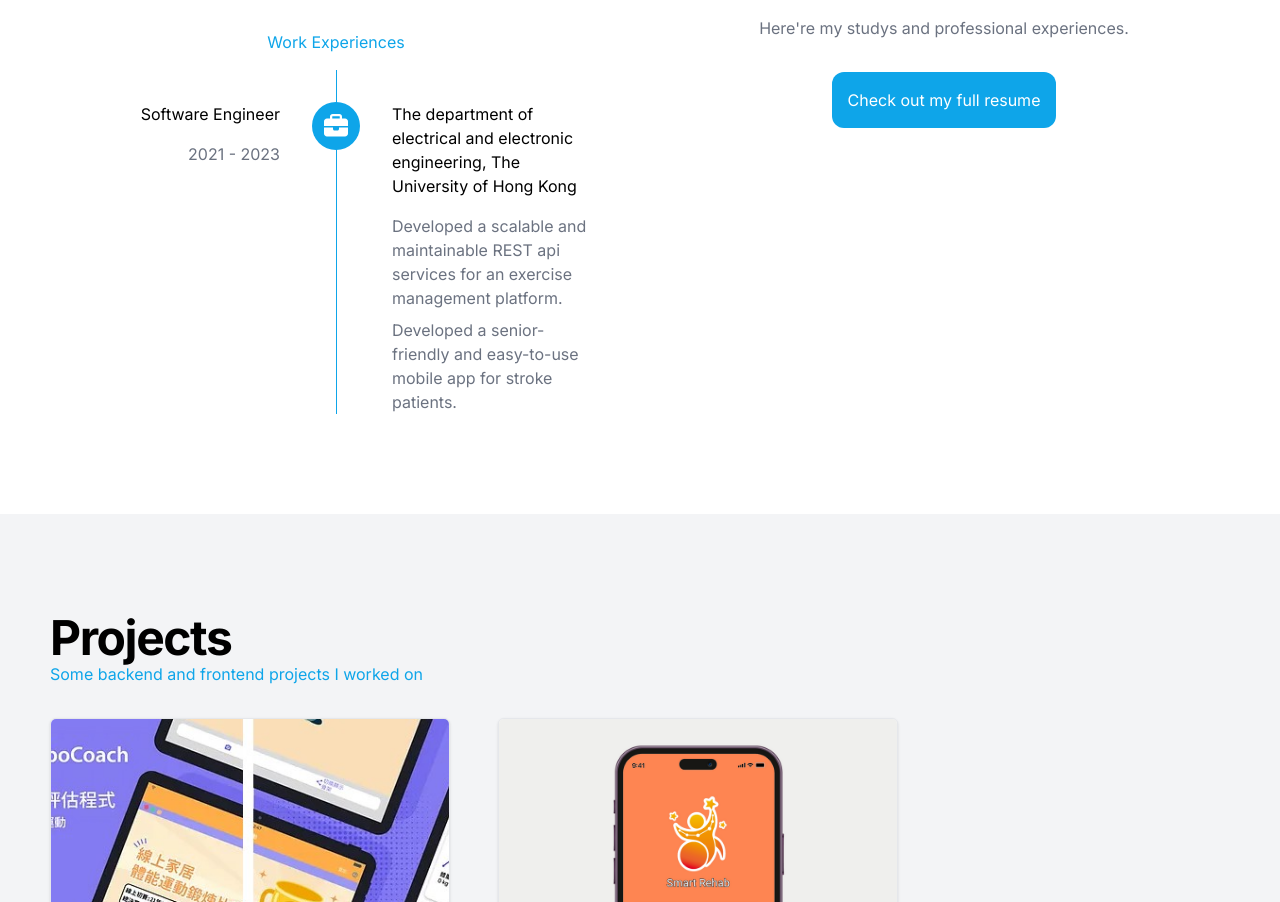
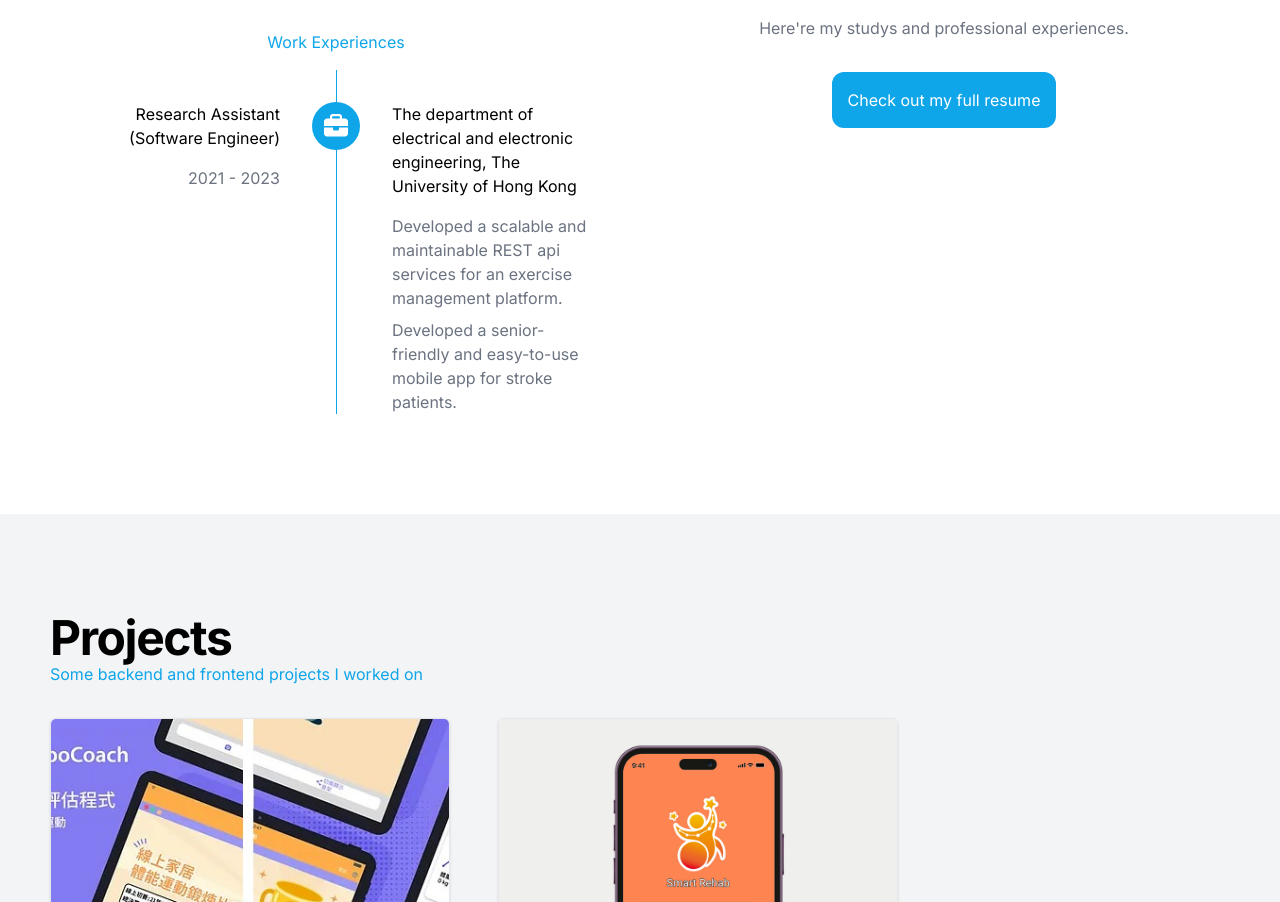
Before and after one commit to oscar22558/portfolio, a Next.js app in the folder ui/: page / in a window 1280 px wide. Shown: the part 2620-3522 px from the top of the page. Built offline with nearby package versions, Linux system fonts and the light colour scheme.

Commit message:
Corrected job title in exp section

```diff
--- a/ui/app/(experience)/ExpTimelineModels.ts
+++ b/ui/app/(experience)/ExpTimelineModels.ts
@@ -1,6 +1,6 @@
 export const ExpTimelineModels = [
     {
-        leftTitle: "Software Engineer",
+        leftTitle: "Research Assistant (Software Engineer)",
         leftContent: "2021 - 2023",
         rightTitle: "The department of electrical and electronic engineering, The University of Hong Kong",
         rightContent: [
```
